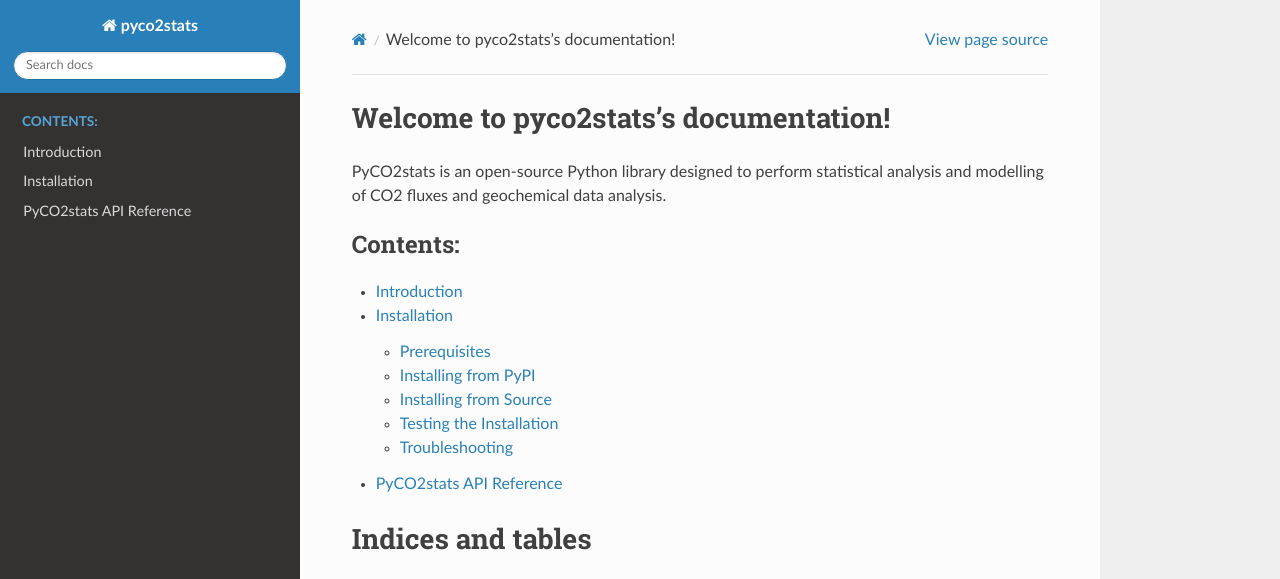
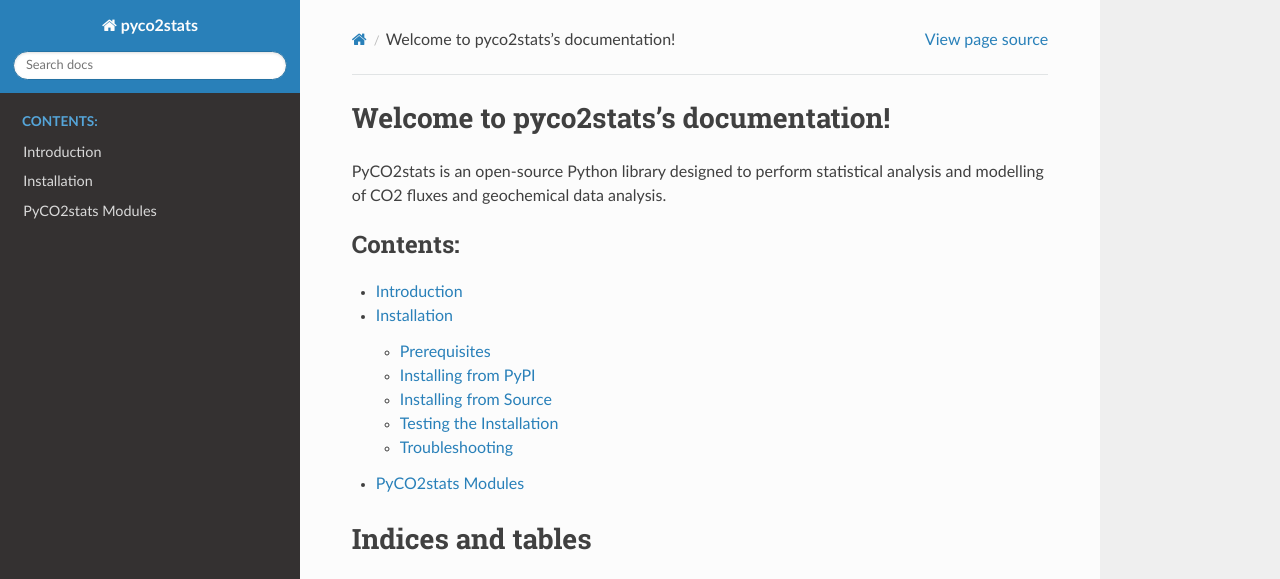
Before and after one commit to AIVolcanoLab/pyco2stats, a Sphinx documentation site: the page built from docs/index.rst, in a window 1280 px wide. Shown: the top 579 px of the page. Built offline with Sphinx 7.4.7 and the Read the Docs theme 3.1.0, drawn with Linux system fonts in a browser that asks for light colours; pages that are not in the unit, such as notebooks, are missing from menus.

Commit message:
Update modules.rst

```diff
--- a/docs/modules.rst
+++ b/docs/modules.rst
@@ -1,13 +1,9 @@
-PyCO2stats API Reference
+PyCO2stats Modules
 ========================
 
 This section documents the public API. Classes and functions are grouped by module.
 
 .. rubric:: Modules
-
-.. autosummary::
-   :toctree: api
-   :recursive:
 
    pyco2stats.gaussian_mixtures
    pyco2stats.sinclair
```
